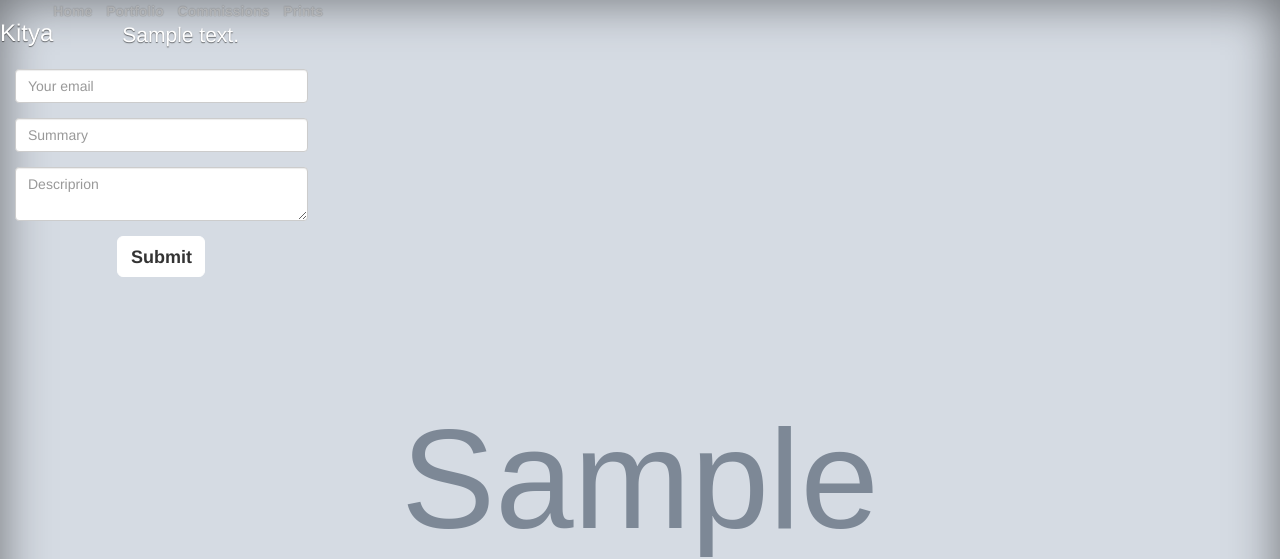
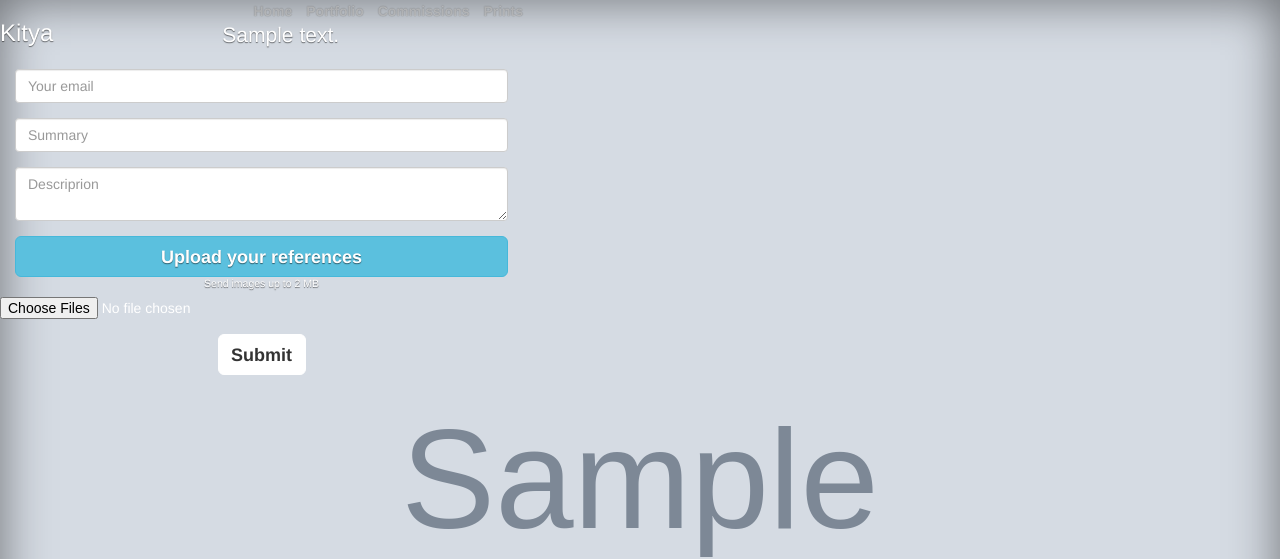
Before and after one commit to healplease/webkitya, a Flask app: template app/templates/commissions.html in a window 1280 px wide. Shown: the top 559 px of the page. Run offline with Flask 2, Linux system fonts and the light colour scheme; the template is opened without the code that fills it: values that come from a table or form of the project are taken from there, most other values are stand-ins (such as "Sample title", 1, 10 or a date in 2020); grey boxes marked "Sample" are stand-in pictures; parts of the project's set-up code (start-up, migrations or seed data) failed here and were passed over; some libraries are stand-ins or nearby versions.

Commit message:
file upload for comissions to email

```diff
--- a/app/__init__.py
+++ b/app/__init__.py
@@ -46,6 +46,7 @@ def create_app():
     csrf_protect.init_app(app)
     moment.init_app(app)
     mail.init_app(app)
+    app.extensions["mail"].debug = 0
 
     from app.admin import admin_init_app
     admin = admin_init_app(app)
--- a/app/static/script.js
+++ b/app/static/script.js
@@ -1,5 +1,13 @@
 $( document ).ready(function () {
+    var labelInitialText = $("input.upload-files-button").closest(".form-group").find("label").text();
+
     $("button.close").click(function () {
         $(this).closest(".alert").fadeOut("fast");
     });
+
+    $("input.upload-files-button").change(function () {
+        var label = $(this).closest(".form-group").find("label");
+        var filesUploaded = $(this)[0].files.length;
+        label.text(labelInitialText + ` (${filesUploaded} files uploaded)`)
+    });
 });
--- a/app/static/style.css
+++ b/app/static/style.css
@@ -9,3 +9,7 @@
     margin-left: 5px;
     background-image: linear-gradient(to right, rgba(0, 0, 0, 0.0), rgba(0, 0, 0, 0.2));
 }
+
+.upload-files-button {
+    display: none;
+}
--- a/app/templates/commissions.html
+++ b/app/templates/commissions.html
@@ -16,11 +16,13 @@
             </p>
             <p class="lead">
                 {% from "macro/render_field.html" import render_field %}
-                <form method="POST" action="{{ url_for('commissions.commissions') }}" class="form">
+                {% from "macro/render_file_upload.html" import render_file_upload %}
+                <form method="POST" action="{{ url_for('commissions.commissions') }}" class="form" enctype="multipart/form-data">
                     {{ form.csrf_token }}
                     {{ render_field(form.contact, class="form-control", placeholder="Your email") }}
                     {{ render_field(form.subject, class="form-control", placeholder="Summary") }}
                     {{ render_field(form.body, class="form-control", placeholder="Descriprion") }}
+                    {{ render_file_upload(form.references, class="upload-files-button", accept="image/*", multiple=True) }}
                     {{ form.submit(class="btn btn-lg btn-secondary") }}
                 </form>
             </p>
--- /dev/null
+++ b/app/templates/macro/render_file_upload.html
@@ -0,0 +1,16 @@
+{% macro render_file_upload(field) %}
+    <div class="form-group row mb-2">
+        <div class="col-sm-12">
+            {{ field.label(class="btn btn-lg btn-info btn-block") }}
+            <sup>Send images up to 2 MB</sup>
+        </div>
+        {{ field(**kwargs)|safe }}
+        {% if field.errors %}
+        {% for error in field.errors %}
+        <div class="invalid-feedback">
+            {{ error }}
+        </div>
+        {% endfor %}
+        {% endif %}
+    </div>
+{% endmacro %}
--- a/app/views/commissions/forms.py
+++ b/app/views/commissions/forms.py
@@ -1,10 +1,14 @@
+from flask import request
+
 from flask_wtf import FlaskForm
-from wtforms import StringField, EmailField, SubmitField, TextAreaField
+from flask_wtf.file import FileSize, FileField
+from wtforms import StringField, EmailField, SubmitField, TextAreaField, MultipleFileField, Form, Field, ValidationError
 from wtforms.validators import DataRequired
 
 
 class ContactUsForm(FlaskForm):
     subject = StringField("subject", validators=[DataRequired()])
-    contact = EmailField("email")
-    body = TextAreaField("body")
+    contact = EmailField("email", validators=[DataRequired()])
+    body = TextAreaField("body", validators=[DataRequired()])
+    references = FileField('Upload your references', validators=[FileSize(2 * 1024 * 1024)])
     submit = SubmitField()
--- a/app/views/commissions/views.py
+++ b/app/views/commissions/views.py
@@ -1,4 +1,4 @@
-from flask import render_template, url_for, redirect, flash
+from flask import render_template, url_for, redirect, flash, request
 
 from app.domain.email import send_mail
 from app.views.commissions.forms import ContactUsForm
```
Also changed, not shown: app/domain/email.py (+11 -2 lines).
